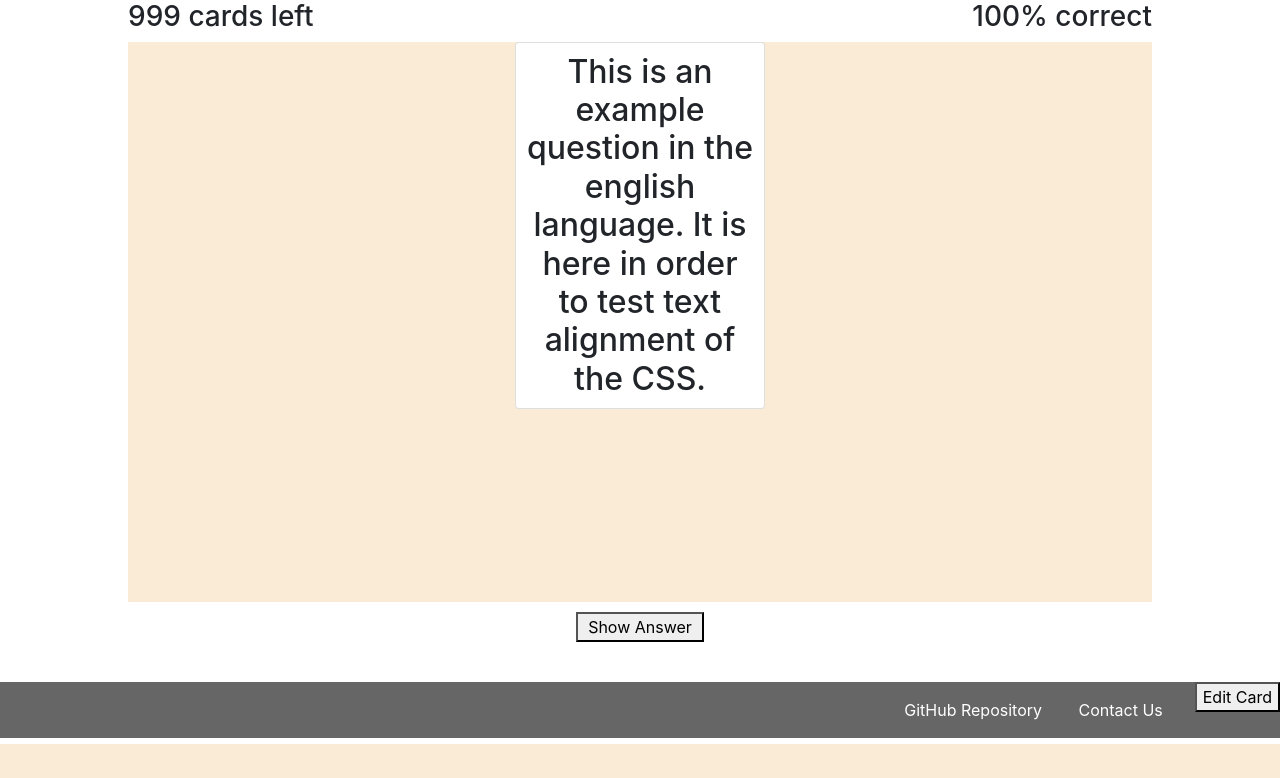
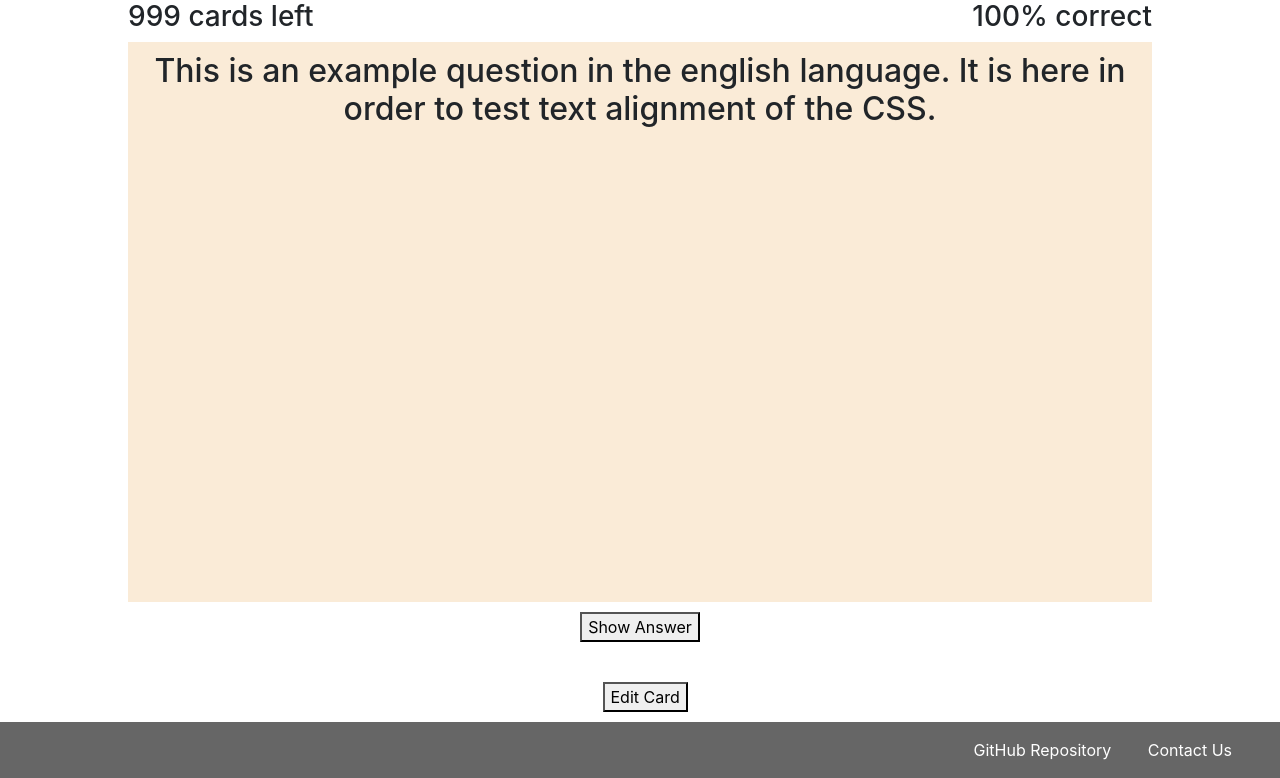
Before and after one commit to lysms/LingoLand, a PHP site: page /flashcards.php in a window 1280 px wide. Shown: the part 56-834 px from the top of the page. Before the commit the page ends 800 px from the top, so only its background shows below. Run offline with PHP 8.4, Linux system fonts and the light colour scheme; some libraries are stand-ins or nearby versions.

Commit message:
Fixes Flashcard CSS+JS

```diff
--- a/flashcards/flashcards.css
+++ b/flashcards/flashcards.css
@@ -22,7 +22,7 @@ main {
 
 }
 
-.card {
+.flashcard {
 	text-align: center;
 	margin: 0;
 	padding: 10px;
@@ -36,29 +36,33 @@ main {
 	visibility: hidden;
 }
 
+
+#user_input {
+	position: relative;
+  margin: 10px auto 10px auto;
+  width: 150px;
+  height: 100px;
+}
+
 #show_button {
 	display: block;
-	margin-top: 10px;
   margin-left: auto;
   margin-right: auto;
   min-width: 100px;
-  width: 10%;
-}
-
-#answer_box {
-	visibility: hidden;
-	display: block;
-	margin-top: 10px;
-  margin-left: auto;
-  margin-right: auto;
-  min-width: 100px;
-  width: 10%;
 }
 
 .answer_button {
 	width: 45%;
 }
+#wrong_button {
+	float: left;
+}
+#right_button {
+	float: right;
+}
 
 #edit_button {
-	float: right;
+	position: absolute;
+	left: 25%;
+  bottom: 0;
 }
--- a/flashcards/flashcards.js
+++ b/flashcards/flashcards.js
@@ -0,0 +1,39 @@
+function showAnswer(){
+	document.getElementById("answer").style.visibility = "visible";
+	document.getElementById("user_input").innerHTML =
+	"<button type=\"button\" class=\"answer_button\" id=\"wrong_button\" onclick=\"answer(false)\">Again</button>" +
+	"<button type=\"button\" class=\"answer_button\" id=\"right_button\" onclick=\"answer(true)\">Correct</button>" +
+	"<button type=\"button\" id=\"edit_button\">Edit Card</button>";
+}
+
+function answer(correct){
+	updateStats(correct);
+
+	document.getElementById("answer").style.visibility = "hidden";
+	document.getElementById("user_input").innerHTML =
+	"<button type=\"button\" id=\"show_button\" onclick=\"showAnswer()\">Show Answer</button>" +
+	"<button type=\"button\" id=\"edit_button\">Edit Card</button>";
+}
+
+var reviewsLeft = 999;
+var answerCount = 0;
+var correctCount = 0;
+function updateStats(correct){
+	// updates variables
+	answerCount++;
+	if(correct){
+		reviewsLeft--;
+		correctCount++;
+	}
+	// updates number of remaining cards
+	document.getElementById("review_count").innerHTML = reviewsLeft + " cards left";
+	// updates the accuracy score
+	document.getElementById("accuracy").innerHTML = Math.floor(100*correctCount/answerCount) + "% correct";
+	// ends the session if there are no more cards remaining
+	if(reviewsLeft == 0)
+		endSession();
+}
+
+function endSession() {
+	// give session summary and/or just congratulate user
+}
--- a/flashcards/flashcards.php
+++ b/flashcards/flashcards.php
@@ -18,33 +18,16 @@
   </section>
 
   <main>
-    <h2 class="card" id="question">This is an example question in the english language. It is here in order to test text alignment of the CSS.</h2>
-    <h2 class="card" id="answer">example: [definition of example in NL]</h2>
+    <h2 class="flashcard" id="question">This is an example question in the english language. It is here in order to test text alignment of the CSS.</h2>
+    <h2 class="flashcard" id="answer">example: [definition of example in NL]</h2>
   </main>
 
-  <button type="button" id="show_button" onclick="showAnswer()">Show Answer</button>
-  <section id="answer_box">
-  	<button type="button" class="answer_button" onclick="answer()">Again</button>
- 		<button type="button" class="answer_button" onclick="answer()">Correct</button>
+  <section id="user_input">
+    <button type="button" id="show_button" onclick="showAnswer()">Show Answer</button>
+    <button type="button" id="edit_button">Edit Card</button>
   </section>
 
-
-  <button type="button" id="edit_button">Edit Card</button>
-
-
-  <!-- basic temp functionality -->
-  <script>
-    function showAnswer() {
-      document.getElementById("answer").style.visibility = "visible";
-      document.getElementById("show_button").style.visibility = "hidden";
-      document.getElementById("answer_box").style.visibility = "visible";
-    }
-    function answer() {
-      document.getElementById("answer").style.visibility = "hidden";
-      document.getElementById("show_button").style.visibility = "visible";
-      document.getElementById("answer_box").style.visibility = "hidden";
-    }
-  </script>
+  <script src="flashcards.js"></script>
 </div>
   <?php include('../includes/foot.inc.php');
   // footer info and closing tags
```
